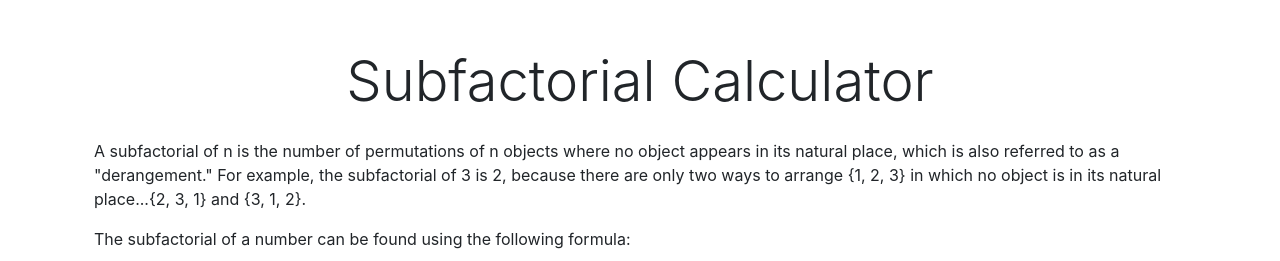
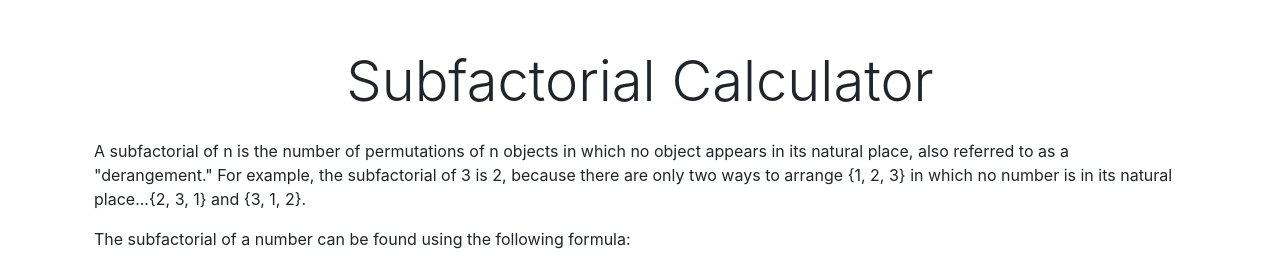
Before and after one commit to CategoryCory/SubfactorialCalculator, a plain HTML site: page index.html in a window 1280 px wide. Shown: the top 261 px of the page. Drawn offline with nearby package versions, Linux system fonts and the light colour scheme.

Commit message:
Change wording of explanation text

```diff
--- a/index.html
+++ b/index.html
@@ -28,11 +28,10 @@
             <h1 class="text-center display-4 mb-4">Subfactorial Calculator</h1>
             <p>
                 A subfactorial of n is the number of permutations of n objects
-                where no object appears in its natural place, which is also
-                referred to as a "derangement." For example, the subfactorial of
-                3 is 2, because there are only two ways to arrange {1, 2, 3} in
-                which no object is in its natural place...{2, 3, 1} and {3, 1,
-                2}.
+                in which no object appears in its natural place, also referred
+                to as a "derangement." For example, the subfactorial of 3 is 2,
+                because there are only two ways to arrange {1, 2, 3} in which no
+                number is in its natural place...{2, 3, 1} and {3, 1, 2}.
             </p>
             <p>
                 The subfactorial of a number can be found using the following
```
